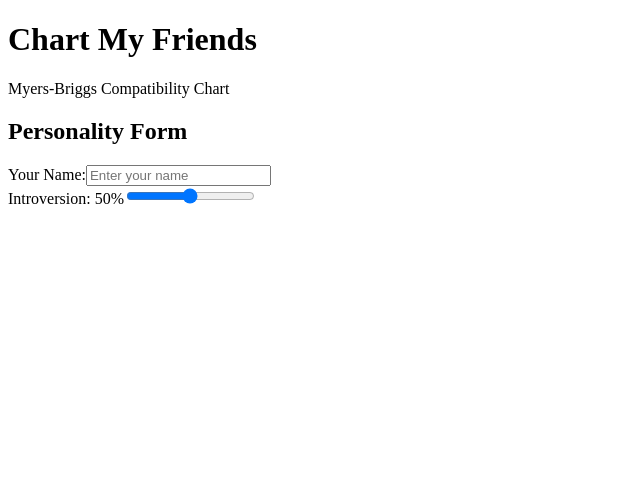
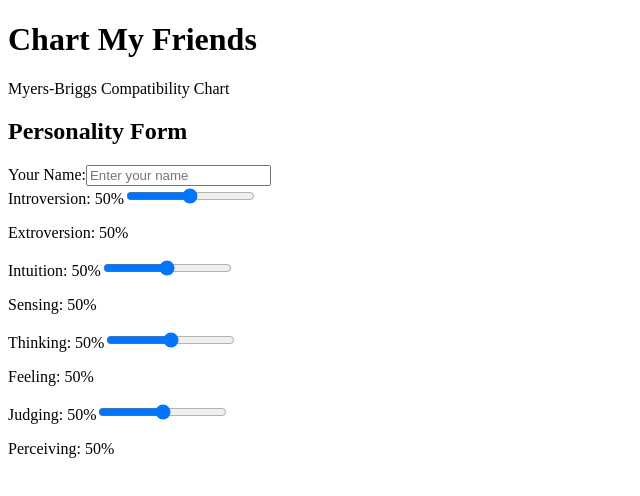
Before and after one commit to ThisbeSchoJo/chart-my-friends, a React (Create React App) app in the folder frontend/: page / in a window 1280 px wide. Shown: the top 496 px of the page, without its empty margins (0-640 px from the left). Built offline with nearby package versions, Linux system fonts and the light colour scheme.

Commit message:
added inputs to the personality form

```diff
--- a/frontend/src/components/PersonalityForm.js
+++ b/frontend/src/components/PersonalityForm.js
@@ -3,6 +3,9 @@
 const PersonalityForm = () => {
   const [name, setName] = useState("");
   const [introvert, setIntrovert] = useState(50);
+  const [intuitive, setIntuitive] = useState(50);
+  const [thinking, setThinking] = useState(50);
+  const [judging, setJudging] = useState(50);
 
   return (
     <div>
@@ -28,6 +31,49 @@
             onChange={(e) => setIntrovert(e.target.value)}
           />
         </label>
+        <p>Extroversion: {100 - introvert}%</p>
+      </div>
+
+      <div>
+        <label>
+          Intuition: {intuitive}%
+          <input
+            type="range"
+            min="0"
+            max="100"
+            value={intuitive}
+            onChange={(e) => setIntuitive(e.target.value)}
+          />
+        </label>
+        <p>Sensing: {100 - intuitive}%</p>
+      </div>
+
+      <div>
+        <label>
+          Thinking: {thinking}%
+          <input
+            type="range"
+            min="0"
+            max="100"
+            value={thinking}
+            onChange={(e) => setThinking(e.target.value)}
+          />
+        </label>
+        <p>Feeling: {100 - thinking}%</p>
+      </div>
+
+      <div>
+        <label>
+          Judging: {judging}%
+          <input
+            type="range"
+            min="0"
+            max="100"
+            value={judging}
+            onChange={(e) => setJudging(e.target.value)}
+          />
+        </label>
+        <p>Perceiving: {100 - judging}%</p>
       </div>
     </div>
   );
```
